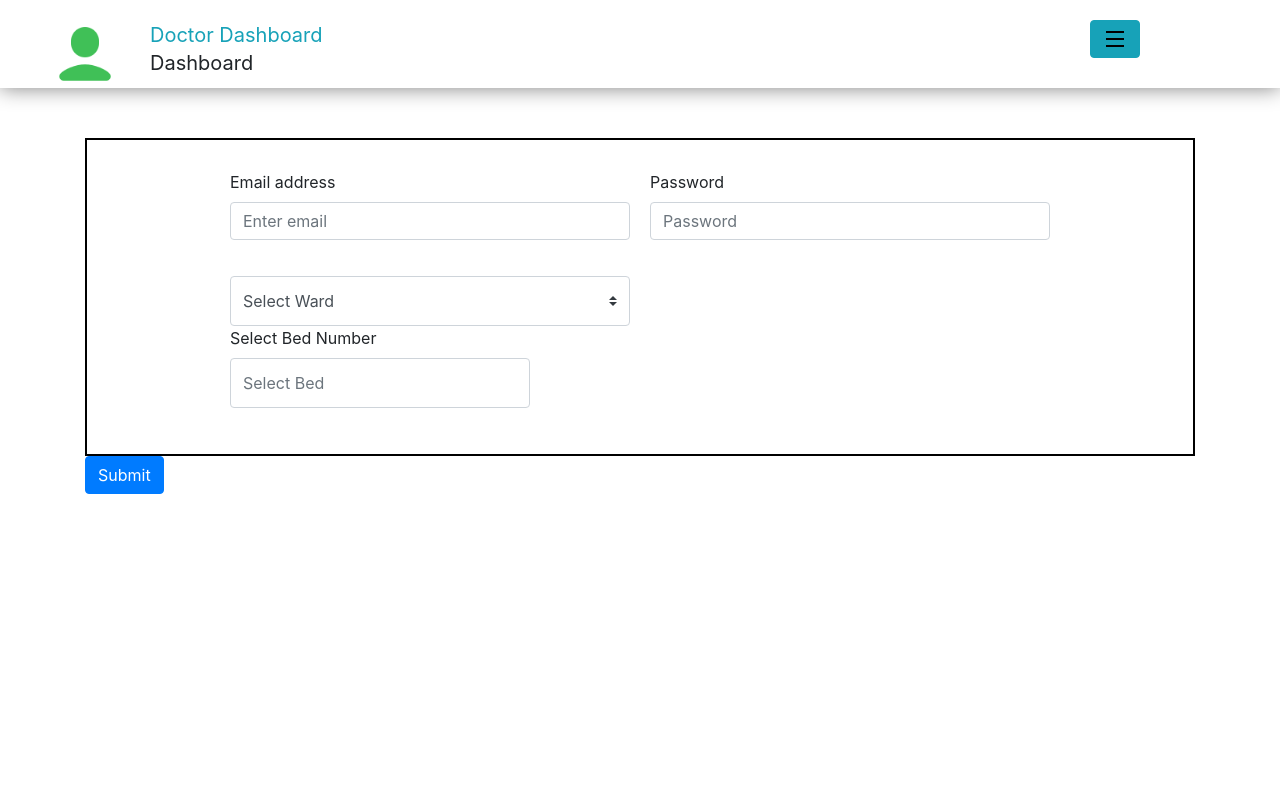
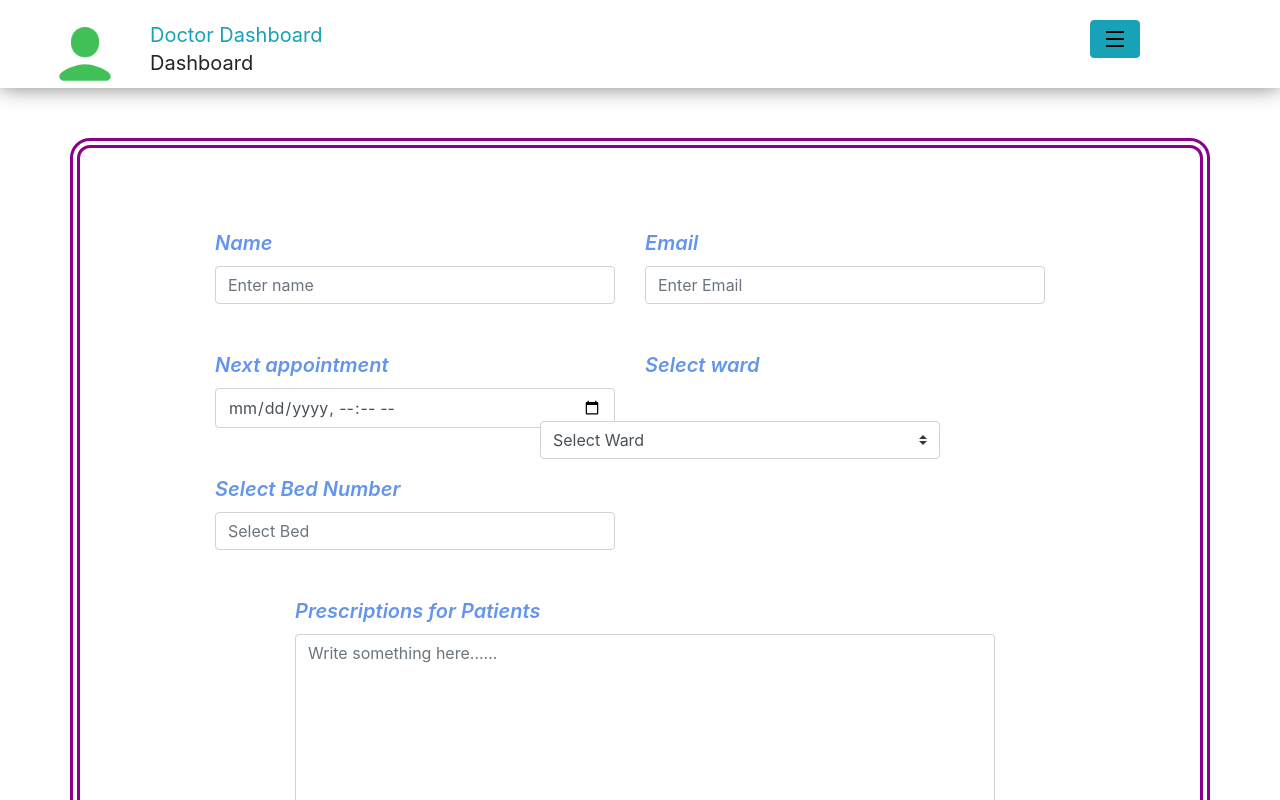
Before and after one commit to RohanPatil-dev/Health-Care-Project, a React (Create React App) app: page /doctor_checkup in a window 1280 px wide. Shown: the top 800 px of the page. Built offline with nearby package versions, Linux system fonts and the light colour scheme.

Commit message:
doctor checkup module has created successfully

```diff
--- a/src/Main Project/CSS/Admin_dashboard.css
+++ b/src/Main Project/CSS/Admin_dashboard.css
@@ -383,8 +383,8 @@
   padding: 7px;
 }
 
-.custom-select,
-#datetime-local,#bed {
+.selected,
+#datetime-local {
   height: 50px;
 }
 
--- a/src/Main Project/CSS/Admin_media.css
+++ b/src/Main Project/CSS/Admin_media.css
@@ -159,12 +159,6 @@
   .select input[type="text"]::placeholder {
     color: black;
     font-size: 18px;
-  }
-
-  #bed{
-    width: 230px;
-    position: relative;
-    bottom: 30px;
   }
 
   #datetime-local {
--- a/src/Main Project/CSS/Doctor.css
+++ b/src/Main Project/CSS/Doctor.css
@@ -271,25 +271,54 @@ body {
 
 /* doctor check up  */
 
-.select {
-  width: 12.6rem;
+.doc_container{
+  border: 10px double darkmagenta;
+  margin-top: 50px;
+  border-radius: 20px;
+}
+
+.select_doc{
+  width: 400px;
+  position: relative;
+  top: 33px;
+  right: 105px;
 }
 
 #bed{
-  width: 300px;
+  width: 400px;
   bottom: 30px;
+  padding: 12px;
 }
 
 .doc_checkup{
   display: grid;
   grid-template-columns: auto auto;
-  border: 2px solid black;
   justify-content: center;
   margin-top: 50px;
-  gap: 20px 20px;
+  margin-left: 90px;
+  gap: 30px 30px;
   padding: 30px;
 }
 
-#form_grid{
+.doc_btn{
+  margin-left: 380px;
+  margin-bottom: 20px;
+  width: 300px;
+}
 
+.doc_checkup div label,#doc_textarea label{
+  font-size: 20px;
+  font-weight: 600;
+  font-style: oblique;
+  color: cornflowerblue;
 }
+
+#doc_textarea{
+  width: 700px;
+  margin-left: 200px;
+}
+
+#doc_textarea textarea{
+  resize: none;
+  height: 200px;
+}
--- a/src/Main Project/UI/Doctor/Doctor_checkup.jsx
+++ b/src/Main Project/UI/Doctor/Doctor_checkup.jsx
@@ -1,27 +1,34 @@
 import React from "react"
 import Doctor_Nav from "./Doctor reusable components/Doctor_Nav"
+import Footer from "../Index/Footer"
 
 export default function Doctor_checkup() {
     return (
         <>
+
             <Doctor_Nav />
-
-            <div className="container">
+            <div>
+                <div className="container doc_container">
 
                     <form action="" method="post">
                         <div className="doc_checkup">
                             <div class="form-group">
-                        <label for="exampleInputEmail1">Email address</label>
-                        <input type="email" class="form-control" id="exampleInputEmail1" aria-describedby="emailHelp" placeholder="Enter email" />
+                                <label for="names">Name</label>
+                                <input type="text" class="form-control" id="names" aria-describedby="emailHelp" placeholder="Enter name" />
                             </div>
                             <div class="form-group">
-                        <label for="exampleInputPassword1">Password</label>
-                        <input type="password" class="form-control" id="exampleInputPassword1" placeholder="Password" />
+                                <label for="exampleInputEmail">Email</label>
+                                <input type="email" class="form-control" id="exampleInputEmail" placeholder="Enter Email" />
                             </div>
 
-                   <div id="form_grid">
+                            <div class="form-group">
+                                <label for="appointment">Next appointment</label>
+                                <input type="datetime-local" class="form-control" id="appointment" placeholder="Enter Next Appointment" />
+                            </div>
+
                             <div>
-                        <select className="custom-select">
+                                <label htmlFor="">Select ward</label>
+                                <select className="custom-select select_doc">
                                     <option selected value={"none"}>Select Ward</option>
                                     <option value="General">General</option>
                                     <option value="General">General</option>
@@ -31,15 +38,23 @@ export default function Doctor_checkup() {
                             </div>
 
                             <div className="form-group">
-                        <label htmlFor="bed">Select Bed Number</label>
-                        <input type="number" className="form-control" id="bed" maxLength={1} minLength={100} placeholder="Select Bed" />
+                                <label htmlFor="beds">Select Bed Number</label>
+                                <input type="number" className="form-control" id="beds" maxLength={1} minLength={100} placeholder="Select Bed" />
                             </div>
                         </div>
+
+                        <div class="form-group" id="doc_textarea">
+                            <label for="exampleFormControlTextarea1">Prescriptions for Patients</label>
+                            <textarea class="form-control" id="exampleFormControlTextarea1" placeholder="Write something here......"></textarea>
                         </div>
-                    <button type="submit" class="btn btn-primary">Submit</button>
+
+                        <button type="submit" class="btn btn-primary doc_btn">Submit</button>
                     </form>
 
                 </div>
+
+            </div>
+            <Footer />
         </>
     )
 }
```
Lines whose indentation alone changed are shown as unchanged.
